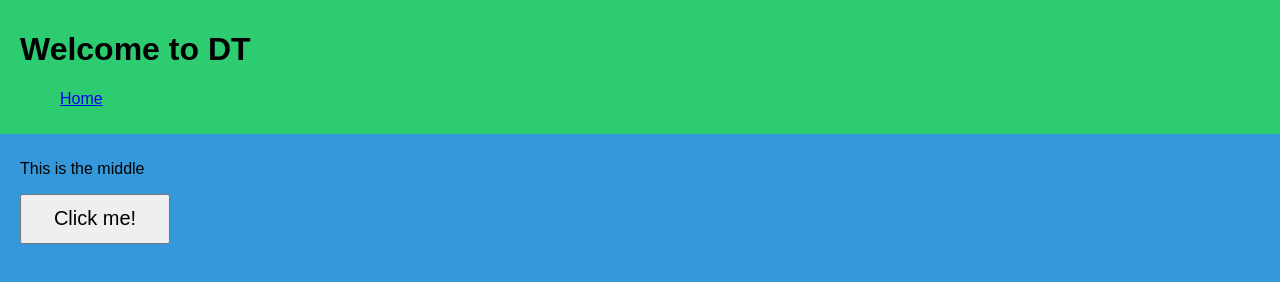
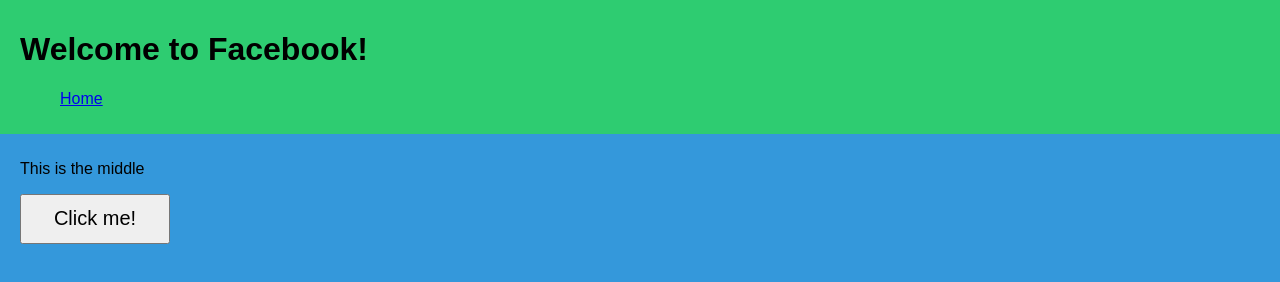
Before and after one commit to duotechacademy/gitMergeConflicts, a plain HTML site: page index.html in a window 1280 px wide. Shown: the top 282 px of the page. Drawn offline with Linux system fonts and the light colour scheme.

Commit message:
changed the Facebook

```diff
--- a/index.html
+++ b/index.html
@@ -12,7 +12,7 @@
 
                 <div class="top">
 
-                    <h1>Welcome to DT</h1>
+                    <h1>Welcome to Facebook!</h1>
 
 
                     <ul>
```
